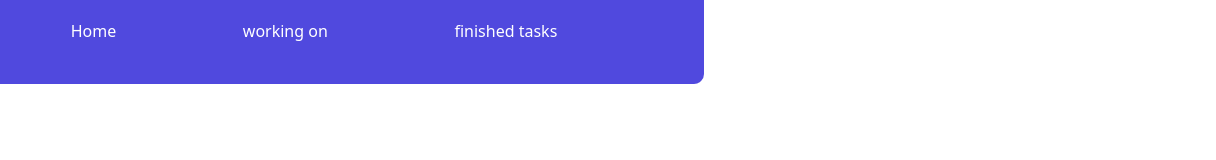
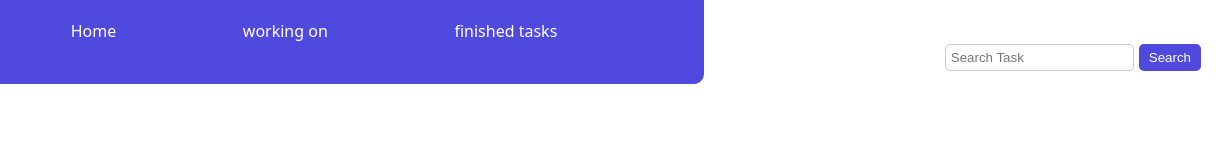
Before and after one commit to AhmadSerhall/todo, a plain HTML site: page index.html in a window 1280 px wide. Shown: the full height of the page, 64-1280 px from the left. Drawn offline with Linux system fonts and the light colour scheme.

Commit message:
added a search bar

```diff
--- a/index.html
+++ b/index.html
@@ -9,16 +9,24 @@
 </head>
 <body>
     <div class="hero">
+
         <ul class="navBar">
-            <li>Home</li>
-            <li>working on</li>
-            <li>finished tasks</li>
+            <li><a href="home.html">Home</a></li>
+            <li><a href="working.html">working on</a></li>
+            <li><a href="working.html">finished tasks</a></li>
         </ul>
         <img src="./assets/images/todoicon.png" class="logo" alt="Logo">
     </div>
-    <div class="avatar">
+    <div class="top-right">
+        <div class="search-bar">
+            <input type="text" placeholder="Search Task">
+            <button>Search</button>
+        </div>
+    </div>
 
-    </div>
+    <!-- <div class="avatar">
+        <img src="./assets/images/avatar.webp" alt="avatar">
+    </div> -->
     <link href="script.js">
 </body>
 </html>
--- a/style.css
+++ b/style.css
@@ -29,10 +29,16 @@ body{
     font-size: 16px;
     margin-right: 12px;
 }
+.navBar li a{
+    color:white;
+    text-decoration: none;
 
-.navBar li:hover {
-    cursor: pointer;
 }
+
+ .navBar li:hover {
+    text-decoration: underline;
+ }
+
 
 .logo {
     display: inline-block;
@@ -41,3 +47,36 @@ body{
     left: 5px;
     margin-top:-33px;
 }
+.avatar img{
+    width:40px;
+    height:40px;
+}
+.top-right {
+    display: flex;
+    justify-content: flex-end;
+    align-items: center;
+    margin-top:-40px;
+
+}
+
+.search-bar {
+    display: flex;
+    margin-left:-20px;
+}
+
+.search-bar input {
+    padding: 5px;
+    border: 1px solid #ccc;
+    border-radius: 5px;
+}
+
+.search-bar button {
+    padding: 5px 10px;
+    background-color: #5049DE;
+    color: white;
+    border: none;
+    border-radius: 5px;
+    margin-left: 5px;
+    margin-right:15px;
+    cursor: pointer;
+}
```
Also changed, not shown: assets/images/avatar.webp (added).
